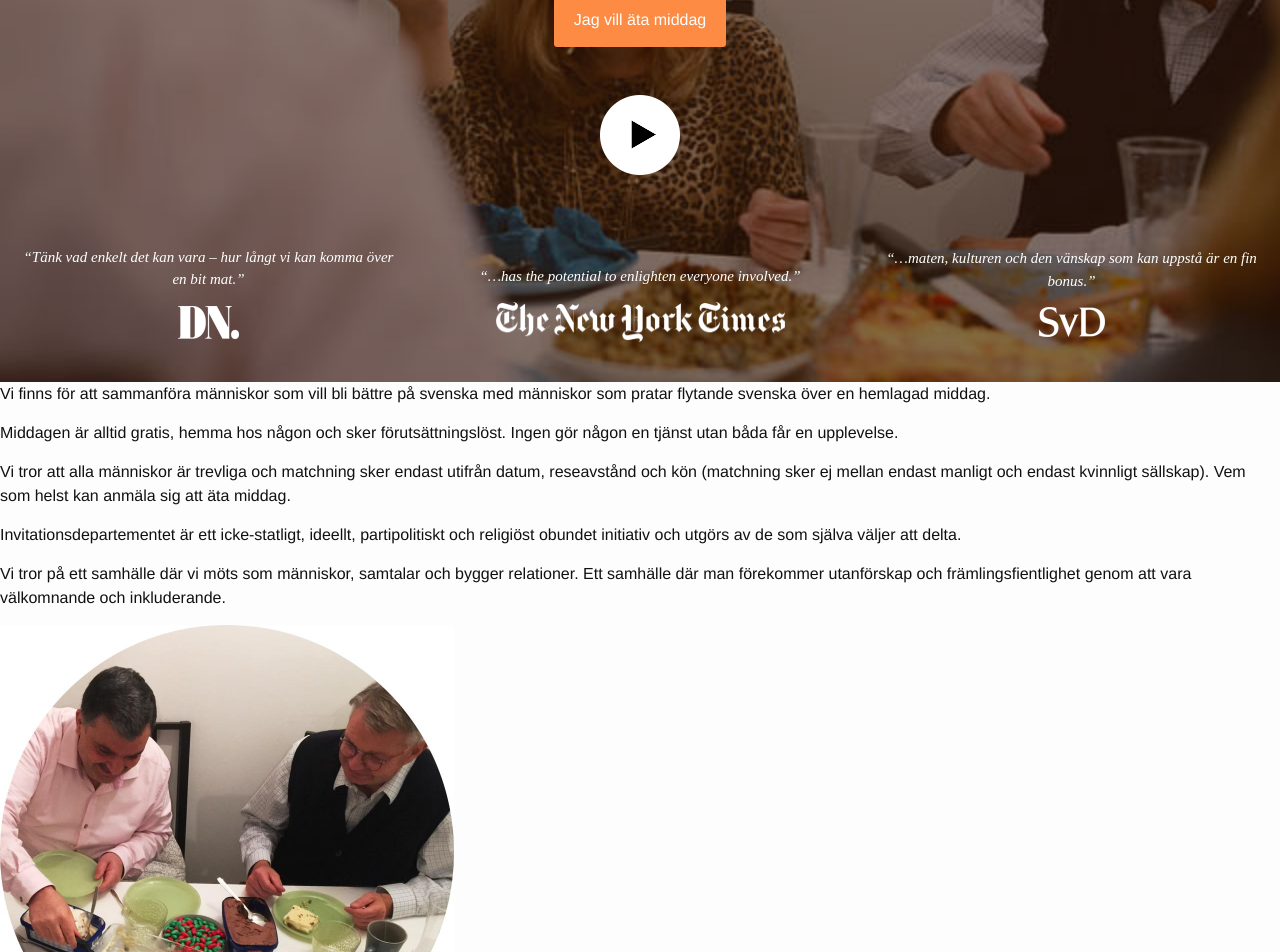
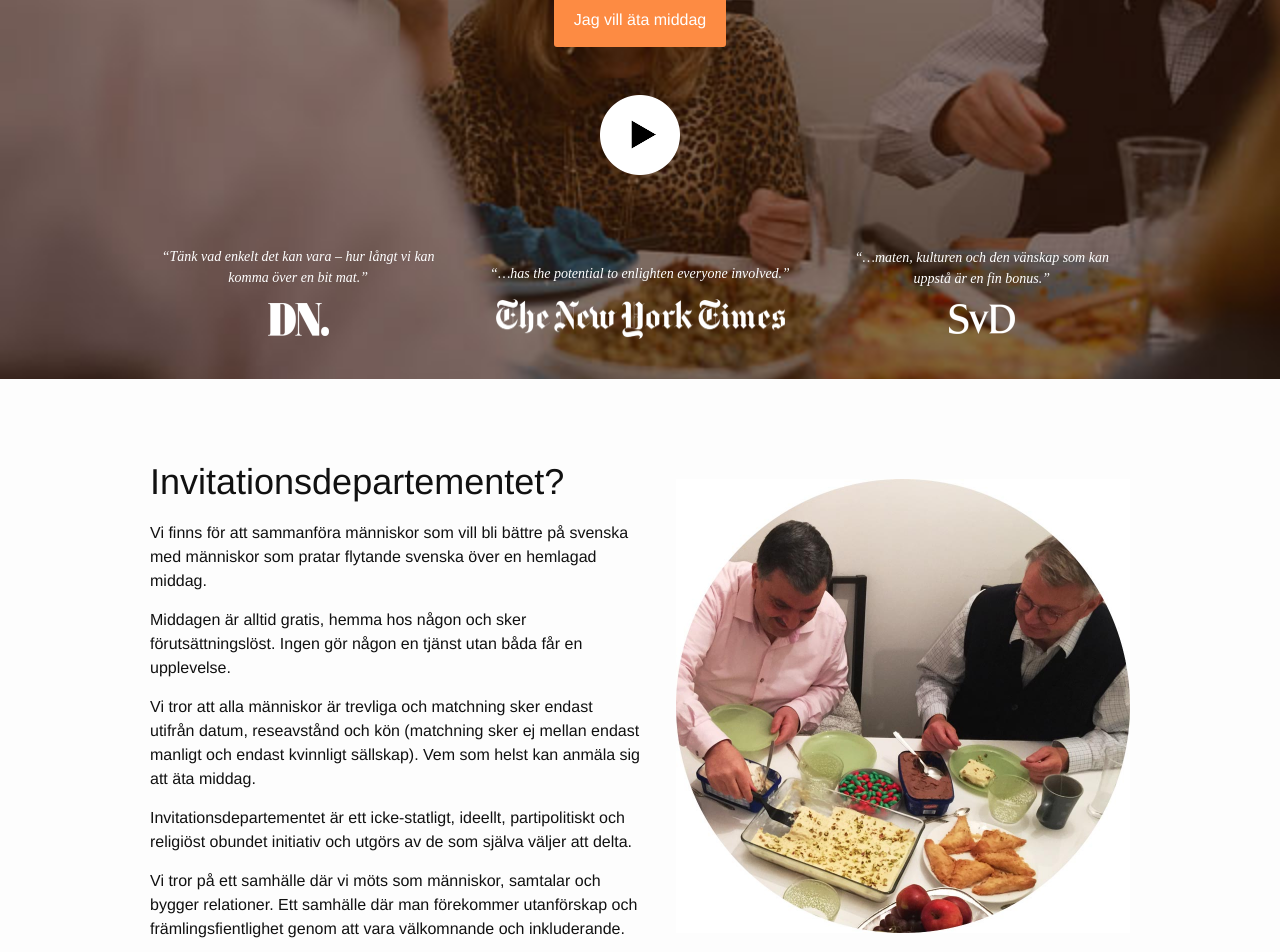
Before and after one commit to Invitationsdepartementet/test, a Jekyll site: the page built from index.html, in a window 1280 px wide. Shown: the part 470-1422 px from the top of the page. Built offline with Jekyll 4.4.1, drawn with Linux system fonts in a browser that asks for light colours; some of the changed text lies outside the part shown.

Commit message:
Add styles from current site

```diff
--- a/_layouts/default.html
+++ b/_layouts/default.html
@@ -8,9 +8,7 @@
     {% include header.html %}
 
     <div class="page-content">
-      <div class="wrapper">
         {{ content }}
-      </div>
     </div>
 
     {% include footer.html %}
--- a/_sass/_base.scss
+++ b/_sass/_base.scss
@@ -1,7 +1,6 @@
 /**
 * Reset some basic elements
 */
-body, h1, h2, h3, h4, h5, h6,
 p, blockquote, pre, hr,
 dl, dd, ol, ul, figure {
   margin: 0;
@@ -23,6 +22,8 @@
   -o-font-feature-settings: "kern" 1;
   font-feature-settings: "kern" 1;
   font-kerning: normal;
+  margin: 0;
+  padding: 0;
 }
 
 
@@ -30,14 +31,11 @@
 /**
 * Set `margin-bottom` to maintain vertical rhythm
 */
-h1, h2, h3, h4, h5, h6,
 p, blockquote, pre,
 ul, ol, dl, figure,
 %vertical-rhythm {
   margin-bottom: $spacing-unit / 2;
 }
-
-
 
 /**
 * Images
@@ -46,8 +44,6 @@
   max-width: 100%;
   vertical-align: middle;
 }
-
-
 
 /**
 * Figures
@@ -59,8 +55,6 @@
 figcaption {
   font-size: $small-font-size;
 }
-
-
 
 /**
 * Lists
@@ -76,13 +70,13 @@
   }
 }
 
-
-
 /**
 * Headings
 */
 h1, h2, h3, h4, h5, h6 {
   font-weight: $base-font-weight;
+  margin: 0 0 $spacing-unit / 2;
+  padding: 0;
 }
 
 
@@ -135,10 +129,6 @@
   background-color: #eef;
 }
 
-.wrapper {
-
-}
-
 
 /**
 * Clearfix
--- a/_sass/_layout.scss
+++ b/_sass/_layout.scss
@@ -1,3 +1,33 @@
+.wrapper {
+  margin: 0 auto;
+  position: relative;
+  max-width: 980px;
+}
+
+.section {
+  padding: 80px 30px;
+}
+
+.section-header {
+  font-size: 36px;
+  font-weight: 300;
+  line-height: 1.3em;
+}
+
+.text-left {
+  width: 50%;
+}
+
+.image-right {
+  float: right;
+  margin-top: 20px;
+  height: auto;
+}
+
+.section-gray {
+  background-color: #f5f5f5;
+}
+
 .social-media-links {
   font-size: 11px;
   text-transform: uppercase;
@@ -65,3 +95,69 @@
 .top-quote-hero {
   width: 39%;
 }
+
+.map-desc-text {
+  display: inline-block;
+  width: 49%;
+  box-sizing: border-box;
+  padding-right: 30px;
+  vertical-align: top;
+}
+
+.section-faq {
+  background: #f5f5f5 url('/images/middags-bord.jpg') no-repeat left top/cover;
+  color: #fff;
+}
+
+.column {
+  width: 33%;
+  display: inline-block;
+  vertical-align: top;
+  box-sizing: border-box;
+  padding: 0 20px;
+}
+
+.friend-item {
+  display: inline-block;
+  width: 49%;
+  vertical-align: top;
+  padding-right: 40px;
+  box-sizing: border-box;
+}
+
+.section-english {
+  color: #fff;
+  background: #f5f5f5 url('/images/nytimes.jpg') no-repeat left top/cover;
+}
+
+.section p a {
+    color:  #fd8b43;;
+}
+
+.text-wrapper {
+  max-width: 60%;
+}
+
+.image-left {
+  float: left;
+  margin-right: 40px;
+}
+
+.image-rounded {
+  border-radius: 50%;
+}
+
+.text-center {
+  text-align: center;
+}
+
+.site-footer {
+  text-align: center;
+  padding: 40px;
+  color: #b4aaa2;
+  background-color: #332c29;
+}
+
+.qoute-text {
+  font-size: 14px;
+}
--- a/index.html
+++ b/index.html
@@ -15,7 +15,7 @@
       <h1 class="page-header">Säger vi "Välkommen, middagen står på bordet"</h1>
       <h2 class="page-subheader">…släpps människor inte bara in i landet, utan också i samhället.</h2>
 
-      <div><a href="#" class="button button-primary">Jag vill äta middag</a></div>
+      <div><a href="#karta" class="button button-primary">Jag vill äta middag</a></div>
 
       <a href="{{ site.vimeourl }}" class="button-play-movie js-button-play-movie"></a>
 
@@ -40,7 +40,9 @@
 
   <div class="section section-white">
     <div class="wrapper">
+      <img src="/images/middag.jpg" alt="Middag" width="454" height="454" class="image-right">
       <div class="text-left">
+        <h2 class="section-header">Invitationsdepartementet?</h2>
         <p>Vi finns för att sammanföra människor som vill bli bättre på svenska med människor som pratar flytande svenska över en hemlagad middag.</p>
 
         <p>Middagen är alltid gratis, hemma hos någon och sker förutsättningslöst. Ingen gör någon en tjänst utan båda får en upplevelse.</p>
@@ -51,33 +53,32 @@
 
         <p>Vi tror på ett samhälle där vi möts som människor, samtalar och bygger relationer. Ett samhälle där man förekommer utanförskap och främlingsfientlighet genom att vara välkomnande och inkluderande.</p>
       </div>
-
-      <img src="/images/middag.jpg" alt="Middag" width="454" height="454" class="image-right">
     </div>
   </div>
 
-  <div class="section section-gray">
+  <div id="karta" class="section section-gray">
     <div class="wrapper">
-      <div class="text-left">
-        <h2 class="section-header">Vill du äta middag? Klicka på den röda pluppen i din stad.</h2>
+      <div class="map-desc-text">
+        <h2 class="section-header">Vill du äta middag? Klicka på din stads röda plupp.</h2>
 
         <p>All middagsförmedling sker på ideell basis och vi ber er därför att ha överseende med eventuell väntan.</p>
 
         <p>Eller le, småprata och bjud hem någon på egen hand. Det är lättare än du tror.</p>
+      </div>
 
-        <p>Kartan visar var det finns påbörjade middagsinitiativ i hela världen, därav namnet United Invitations.</p>
+      <div class="map-desc-text">
+        <h2 class="section-header">Finns vi inte där du bor?</h2>
+        <p>Vem som helst som känner glädje och ansvar inför uppgiften att skapa middagsmöten borde göra slag i saken. Invitationsdepartementet är ett fenomen som vi tillsammans sprider. Du behövs!</p>
 
-        <h2 class="section-header">Finns vi inte där du bor?</h2>
-          <p>Bli middagsambassadör på din ort.</p>
+        <p><a href="mailto:malcolm@invitationsdepartementet.se">Bli middagsambassadör på din ort.</a></p>
+      </div>
 
-          <p>Vem som helst som känner glädje och ansvar inför uppgiften att skapa middagsmöten borde göra slag i saken. Hör av dig till malcolm @ invitationsdepartementet.se om du önskar vara med på kartan eller vill ha en kort manual med enkla tips på hur vi gått till väga.</p>
-
-          <p>Invitationsdepartementet är ett fenomen som vi tillsammans sprider. Du behövs!</p>
-      </div>
     </div>
   </div>
 
-  <iframe src="https://www.google.com/maps/d/embed?mid=ze_51rWPzXFo.kV62O_P2j768&amp;wmode=opaque" width="480" data-embed="true" height="700" id="yui_3_17_2_1_1460380509650_808" class="google-map-embed"></iframe>
+  <div class="map-container">
+    <iframe src="https://www.google.com/maps/d/embed?mid=ze_51rWPzXFo.kV62O_P2j768&amp;wmode=opaque" width="100%" data-embed="true" height="700" id="yui_3_17_2_1_1460380509650_808" class="google-map-embed"></iframe>
+  </div>
 
   <div class="section section-faq">
     <div class="wrapper">
@@ -177,9 +178,9 @@
         <h3>Inkludera Invest</h3>
 
         <p><a href="http://inkluderainvest.se/">Inkludera</a> är en ideell förening som verkar för att så många människor som möjligt blir deltagande i och bidragande till det svenska samhället. De bistår Invitationsdepartementet med strategi och resultatmätning.</p>
-      </div>
 
-      <div class="friend-item">
+
+        <h3>Andra verksamheter med samma mål</h3>
         <p>
           <a href="http://www.goteborg.se/flyktingguide">Flyktingguide Göteborg</a>,
           <a href="http://bekantskaper.se/">Internationella Bekantskaper</a>,
@@ -194,21 +195,23 @@
           <a href="http://manniskohjalp.se/projekt/vardagssvenska">Vardagssvenska</a>.
         </p>
       </div>
-
     </div>
   </div>
 
   <div class="section section-english">
     <div class="wrapper">
-      <h2 class="section-header">English</h2>
-      <p>If your Swedish isn't too great, you might want to visit United Invitations to learn more. As the phenomena has spread to several countries, United Invitations is the umbrella name for the global movement. (Previously, sort-of-known as Department of Invitations, a direct translation from the original Invitationsdepartementet in Sweden.)</p>
+      <div class="text-wrapper">
+        <h2 class="section-header">English</h2>
+        <p>If your Swedish isn't too great, you might want to visit United Invitations to learn more. As the phenomena has spread to several countries, United Invitations is the umbrella name for the global movement. (Previously, sort-of-known as Department of Invitations, a direct translation from the original Invitationsdepartementet in Sweden.)</p>
 
-      <p>Sorry for not being more informative right here. It basically concerns bringing about change in people and society by connecting immigrants and natives at dinner tables. The New York Times wrote about us here.</p>
+        <p>Sorry for not being more informative right here. It basically concerns bringing about change in people and society by connecting immigrants and natives at dinner tables. The New York Times wrote about us here.</p>
+      </div>
     </div>
   </div>
 
   <div class="section section-white">
     <div class="wrapper">
+      <img src="/images/ebba.jpg" class="image-rounded image-left" alt="Ebba" width="450" height="450">
       <h2 class="section-header">Hej!</h2>
       <p>Under ett år arbetade jag som lärarvikarie på SFI.  Som Stockholmare slogs jag av hur segregerad staden var, som lärare undrade jag hur man kan bli bättre på ett språk som man inte har någon att prata med utanför skolan och som Ebba blev jag hembjuden på fantastiska måltider hos flera av mina elever. Detta blev grunden till Invitationsdepartementet som jag startade i februari 2014.</p>
 
@@ -219,10 +222,10 @@
     </div>
   </div>
 
-  <div class="section section-cta-footer">
+  <div class="section section-gray text-center">
     <div class="wrapper">
       <h2 class="section-header cta-header">P.S. Det går inte att like-a sig till ett bättre samhälle. Bjud någon på middag idag.</h2>
-      <a href="#">Jag vill äta middag</a>
+      <a class="button button-primary" href="#karta">Ät middag</a>
     </div>
   </div>
 
```
Also changed, not shown: images/ebba.jpg (added).
